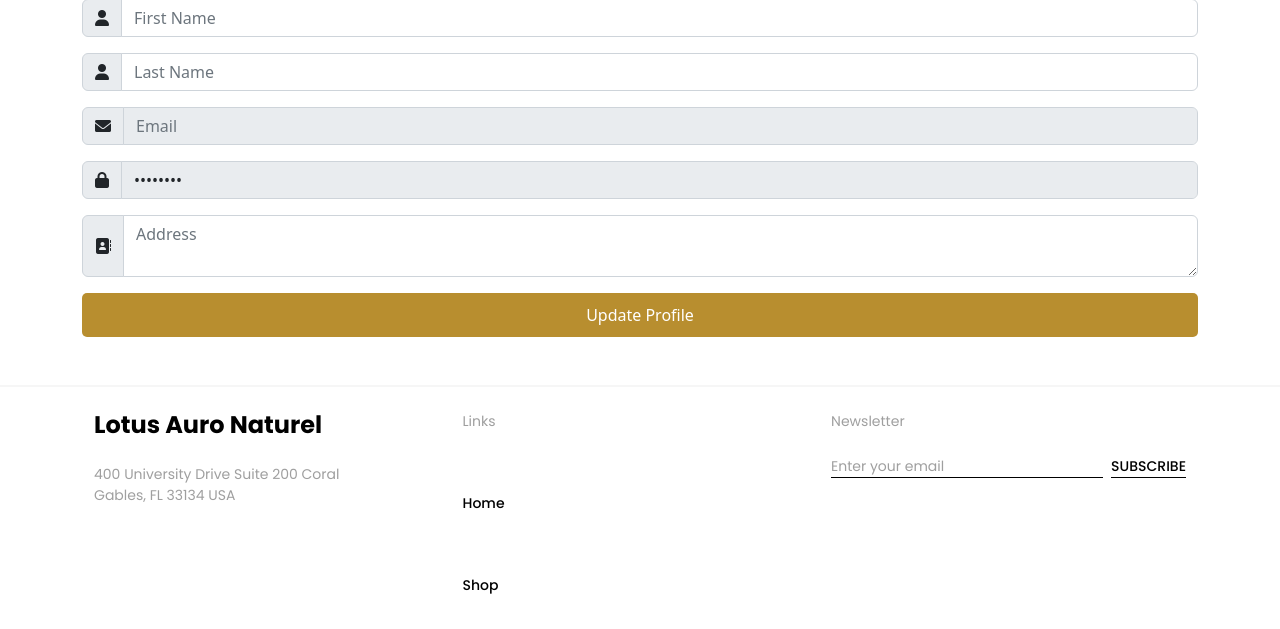
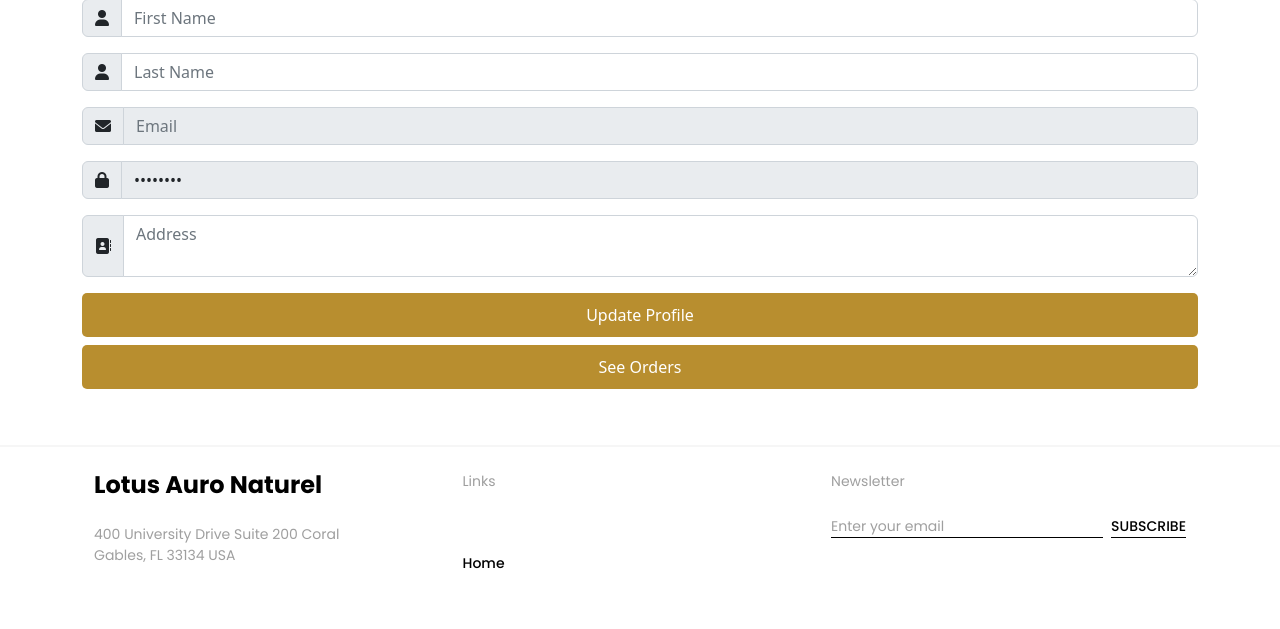
Before and after one commit to mervecoskunn/lotus-project, a Django app: template lotus/user/templates/user/profile.html in a window 1280 px wide. Shown: the part 334-963 px from the top of the page. Run offline with Django 5.2, Linux system fonts and the light colour scheme; the template is opened without the code that fills it, so the values that code supplies are empty.

Commit message:
Go Orders from Profile Page

```diff
--- a/lotus/user/templates/user/profile.html
+++ b/lotus/user/templates/user/profile.html
@@ -81,5 +81,6 @@
 
             <button type="submit" class="btn _btn">Update Profile</button>
         </form>
+        <a href="{% url "orders" %}" class="btn _btn my-2">See Orders</a>
     </section>
 {% endblock lotus_content %}
```
